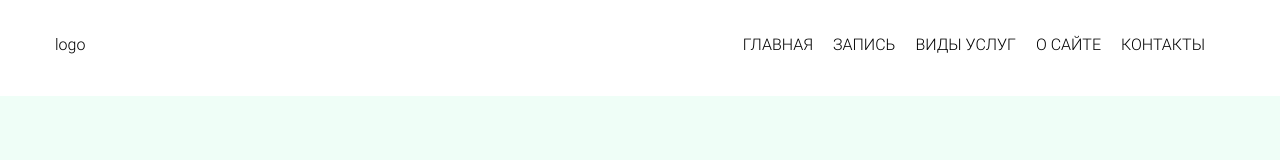
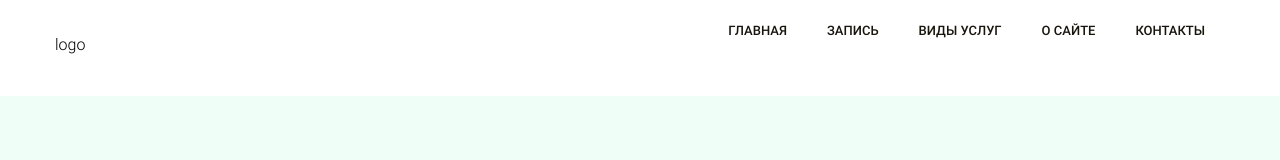
Before and after one commit to ssvStyle/Salon-HTML-coding, a website: page prod/index.html in a window 1280 px wide. Drawn offline with Linux system fonts and the light colour scheme.

Commit message:
add header menu style

```diff
--- a/prod/index.html
+++ b/prod/index.html
@@ -17,19 +17,19 @@
                     </div>
                     <div class="header_menu">
                         <div class="header_menu-element">
-                            Главная
+                            <a href="#">Главная</a>
                         </div>
                         <div class="header_menu-element">
-                            Запись
+                            <a href="#">Запись</a>
                         </div>
                         <div class="header_menu-element">
-                            Виды услуг
+                            <a href="#">Виды услуг</a>
                         </div>
                         <div class="header_menu-element">
-                            О сайте
+                            <a href="#">О сайте</a>
                         </div>
                         <div class="header_menu-element">
-                            Контакты
+                            <a href="#">Контакты</a>
                         </div>
                     </div>
                 </div>
--- a/src/scss/_body.scss
+++ b/src/scss/_body.scss
@@ -1,5 +1,5 @@
 body {
-  font-family: Roboto-Light;
+  font-family: Roboto;
   background: $bgColor;
 }
 
--- a/src/scss/_var.scss
+++ b/src/scss/_var.scss
@@ -1,5 +1,5 @@
 /*var colors*/
-$default: #D41B2C;
+$default: #8e7424;
 $primary: #18150D;
 $heading: #18150D;
 $base: #5D5C59;
--- a/src/scss/fonts/_font.scss
+++ b/src/scss/fonts/_font.scss
@@ -1,4 +1,11 @@
 @font-face {
-  font-family: 'Roboto-Light';
-  src : url('../fonts/Roboto/Roboto-Light.ttf')
+  font-family: 'Roboto';
+  src : url('../fonts/Roboto/Roboto-Light.ttf');
+  //font-weight: 300;
 }
+
+@font-face {
+  font-family: 'Roboto';
+  src : url('../fonts/Roboto/Roboto-Medium.ttf');
+  font-weight: 500;
+}
--- a/src/scss/header/_header_nav.scss
+++ b/src/scss/header/_header_nav.scss
@@ -22,14 +22,22 @@
     margin: 0 auto;
   }
 }
-
 .header_menu {
   @include dFlexDir();
   &-element {
-    padding: 15px 0;
-    text-decoration: none;
-    font-weight: 500;
-    text-transform: uppercase;
-    margin-right: 20px;
-  }
+   & a {
+      text-transform: uppercase;
+      padding: 20px;
+      box-sizing: border-box;
+      text-decoration: none;
+      font-weight: 500;
+      font-size: 13px;
+      color: $heading;
+      &:hover{
+        background: $default;
+        color: white;
+      }
+      }
+    }
+
 }
```
Also changed, not shown: prod/header/header_menu.html (+5 -5 lines), src/templates/header/header_menu.html (+5 -5 lines), prod/css/style.css.
